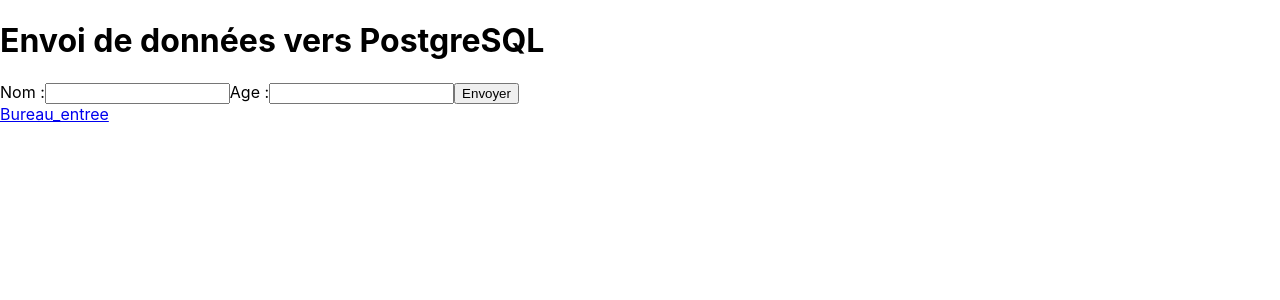
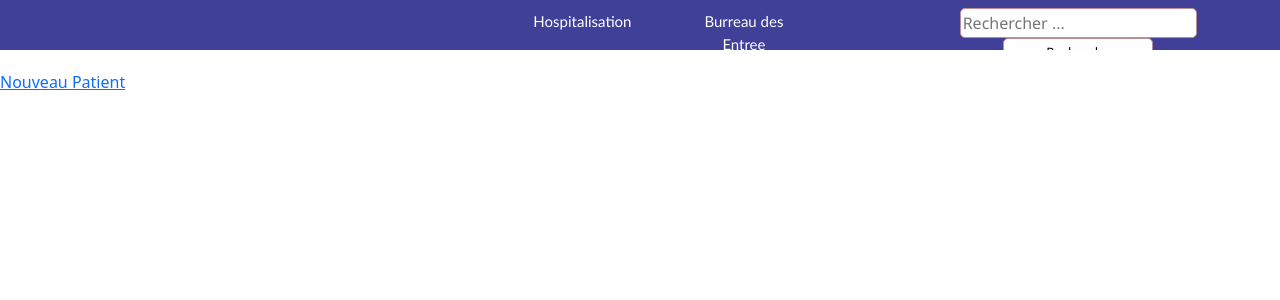
Before and after one commit to TolotriniainaJocelyn/grand-projet_Anosiala, a React (Create React App) app in the folder frontend/: page / in a window 1280 px wide. Shown: the top 300 px of the page. Built offline with nearby package versions, Linux system fonts and the light colour scheme.

Commit message:
Ajout de bar de navigation

```diff
--- a/frontend/src/App.js
+++ b/frontend/src/App.js
@@ -3,12 +3,14 @@
 import Acceuil from "./Pages/Tsanta/acceuil.jsx";
 import BureauEntree from "./Pages/tolotra/Bureau_entree.jsx";
 import Login from "./Pages/tolotra/login.jsx";
+import Navbar from './Pages/NavBar.jsx';
 import './App.css';
 
 function App() {
   return (
     <div>
       <BrowserRouter>
+        <Navbar />
         <Routes>
           <Route path="/" element={<Acceuil />} />
           <Route path="/bureau_entree" element={<BureauEntree />} />
--- /dev/null
+++ b/frontend/src/Pages/NavBar.jsx
@@ -0,0 +1,31 @@
+// Navbar.jsx
+import React from 'react';
+import { Link } from 'react-router-dom';
+import './Navbar.css'; // Importez votre fichier CSS pour la barre de navigation
+import 'bootstrap/dist/css/bootstrap.min.css';
+function Navbar(){
+  return (
+    <div className="container-fluid">
+      <div className="row">
+        <nav className="navbar">
+          <div className="col offset-5">
+            <ul className="navbar-list">
+              <li className="navbar-item">
+                <Link to="/" className="navbar-link">Hospitalisation</Link>
+              </li>
+              <li className="navbar-item">
+                <Link to="/Bureau_entree" className="navbar-link">Burreau des Entree</Link>
+              </li>
+              <li>
+                  <input type="text" placeholder='Rechercher ...' className='input' />
+                  <button className='button-recherche'>Recherche</button>
+              </li>
+            </ul>
+          </div>
+        </nav>
+      </div>
+    </div>
+  );
+};
+
+export default Navbar;
--- /dev/null
+++ b/frontend/src/Pages/Navbar.css
@@ -0,0 +1,52 @@
+
+.navbar {
+    background-color: #404098;
+    color: white;
+    padding: 10px;
+    height: 50px;
+    overflow: hidden;
+    margin-bottom: 20px;
+  }
+
+  .navbar-list {
+    list-style-type: none;
+    margin: 0;
+    padding: 0;
+    text-align: center;
+    display: flex;
+  }
+
+  .navbar-item {
+    font-size: 15px;
+    font-family: 'Trebuchet MS', 'Lucida Sans Unicode', 'Lucida Grande', 'Lucida Sans', Arial, sans-serif;
+    margin-right: 50px;
+    margin-top: 2px;
+    text-decoration: none;
+  }
+
+  .navbar-link {
+    text-decoration: none;
+    color: white;
+  }
+
+  .navbar-link:hover {
+    color: #afa4a4;
+  }
+  .navbar-link::after{
+    color: red;
+  }
+  .button-recherche, .input{
+    height: 30px;
+    border-radius: 5px;
+    background-color: white;
+    border:1px solid rgb(185, 143, 146);
+    font-family: 'Segoe UI', Tahoma, Geneva, Verdana, sans-serif;
+    margin-left: 20px;
+  }
+  .button-recherche{
+    font-size: 13px;
+    width: 150px;
+  }
+  .button-recherche:hover{
+    background-color: #afa4a4;
+  }
--- a/frontend/src/Pages/Tsanta/acceuil.jsx
+++ b/frontend/src/Pages/Tsanta/acceuil.jsx
@@ -5,10 +5,18 @@
 function Acceuil() {
   const [nom, setNom] = useState('');
   const [age, setAge] = useState('');
+  const [code, setCode] = useState(''); // État pour stocker le code saisi par l'utilisateur
   const [message, setMessage] = useState('');
+  const [showForm, setShowForm] = useState(false); // État pour contrôler la visibilité du formulaire
+  const [showCodeInput, setShowCodeInput] = useState(false); // État pour contrôler la visibilité du champ de code
 
   const handleSubmit = async (event) => {
     event.preventDefault();
+
+    if (code !== '1010') { // Vérifie le code saisi par l'utilisateur
+      setMessage('Code incorrect');
+      return;
+    }
 
     const ressources = {
       nom: nom,
@@ -29,16 +37,25 @@
 
   return (
     <div className="App">
-      <h1>Envoi de données vers PostgreSQL</h1>
+      <Link onClick={() => { setShowForm(true); setShowCodeInput(true); }}>Nouveau Patient</Link> {/* Lien pour afficher le formulaire et le champ de code */}
+
+      {showForm && ( /* Affichage conditionnel du formulaire en fonction de showForm */
         <form onSubmit={handleSubmit}>
           <label htmlFor="nom">Nom :</label>
           <input type="text" id="nom" name="nom" value={nom} onChange={(e) => setNom(e.target.value)} required/>
           <label htmlFor="age">Age :</label>
           <input type="number" id="age" name="age" value={age} onChange={(e) => setAge(e.target.value)} required/>
+          {showCodeInput && ( /* Affichage conditionnel du champ de code en fonction de showCodeInput */
+            <>
+              <label htmlFor="code">Code :</label> {/* Champ pour saisir le code */}
+              <input type="password" id="code" name="code" value={code} onChange={(e) => setCode(e.target.value)} required/>
+            </>
+          )}
           <button type="submit">Envoyer</button>
         </form>
+      )}
+
       <div id="message">{message}</div>
-      <Link role="button" to="/bureau_entree">Bureau_entree</Link>
     </div>
   );
 }
```
Lines whose indentation alone changed are shown as unchanged.
